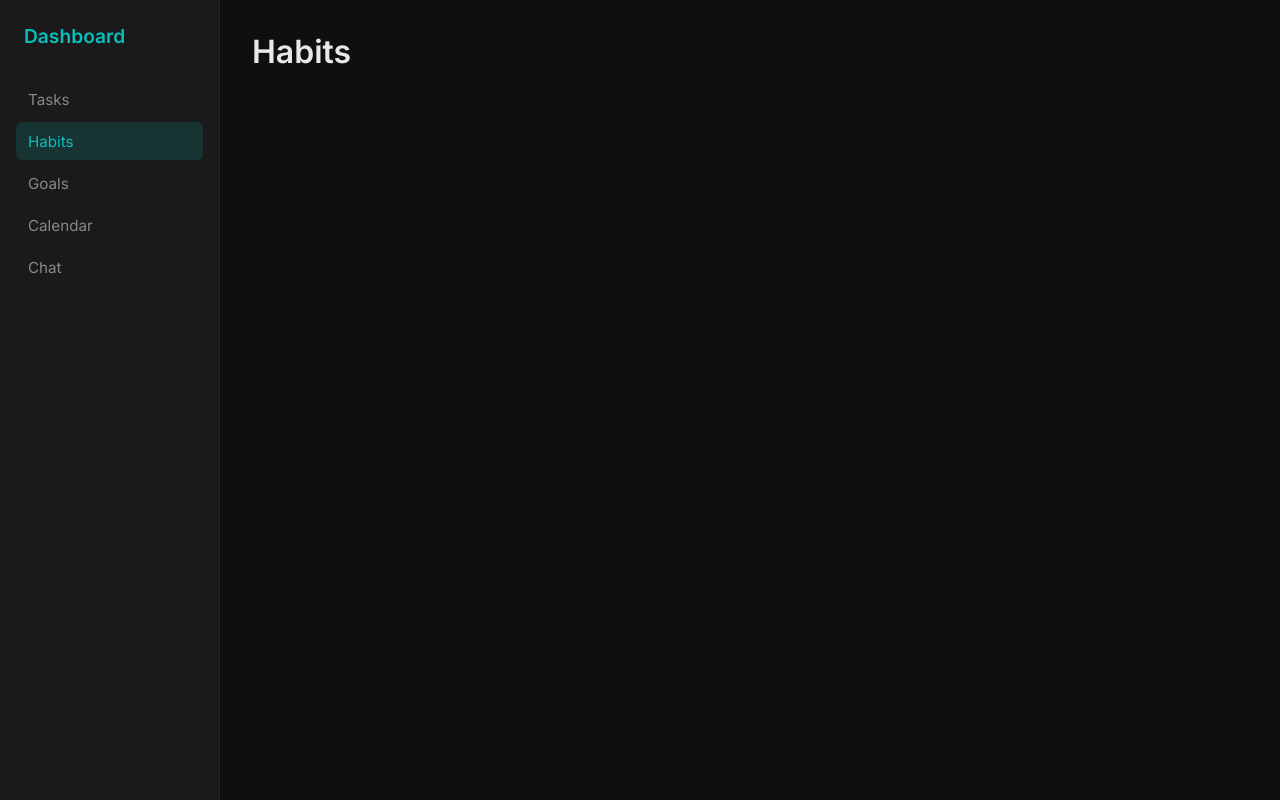
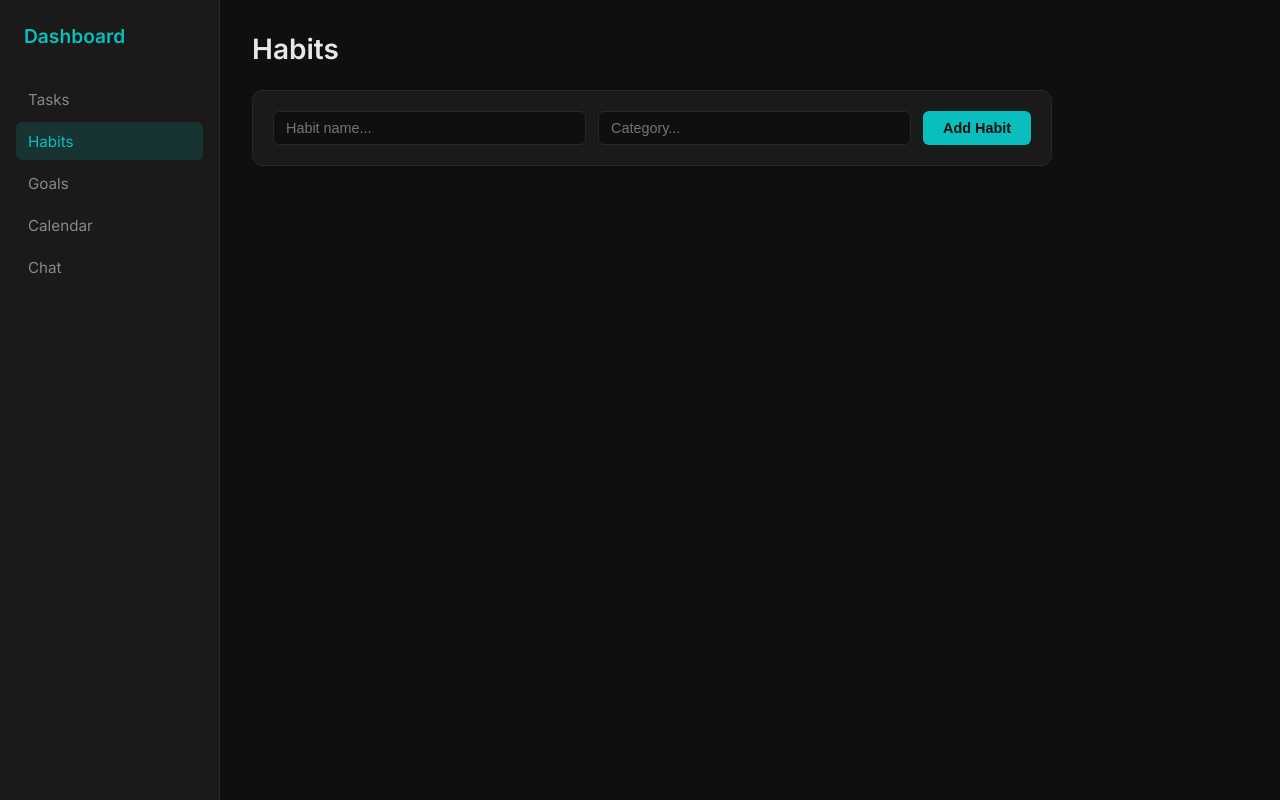
Before and after one commit to domshuyler/dashboard, a React (Vite) app in the folder personal-dashboard/: page /habits in a window 1280 px wide. Built offline with nearby package versions, Linux system fonts and the light colour scheme.

Commit message:
habits module complete

```diff
--- /dev/null
+++ b/personal-dashboard/src/pages/Habits.css
@@ -0,0 +1,30 @@
+.habit-group {
+  margin-bottom: 1.5rem;
+}
+
+.habit-category {
+  font-size: 0.85rem;
+  font-weight: 600;
+  text-transform: uppercase;
+  letter-spacing: 0.08em;
+  color: var(--color-text-muted);
+  margin-bottom: 0.75rem;
+}
+
+.task-item.completed {
+  border-color: var(--color-accent);
+  opacity: 0.7;
+}
+
+.task-item.completed .task-title {
+  text-decoration: line-through;
+  color: var(--color-text-muted);
+}
+
+.streak {
+  font-size: 0.75rem;
+  color: var(--color-text-muted);
+  padding: 2px 8px;
+  border-radius: 20px;
+  border: 1px solid var(--color-border);
+}
--- a/personal-dashboard/src/pages/Habits.jsx
+++ b/personal-dashboard/src/pages/Habits.jsx
@@ -1,7 +1,108 @@
+import { useState } from 'react'
+import './Habits.css'
+
 function Habits() {
+  const [habits, setHabits] = useState([])
+  const [newHabit, setNewHabit] = useState({
+    name: '',
+    category: ''
+  })
+
+  const today = new Date().toISOString().split('T')[0]
+
+  const addHabit = () => {
+    if (!newHabit.name.trim()) return
+    setHabits([...habits, {
+      ...newHabit,
+      id: Date.now(),
+      streak: 0,
+      lastCompleted: null,
+      completedToday: false
+    }])
+    setNewHabit({ name: '', category: '' })
+  }
+
+  const toggleHabit = (id) => {
+    setHabits(habits.map(habit => {
+      if (habit.id !== id) return habit
+
+      if (habit.completedToday) {
+        return {
+          ...habit,
+          completedToday: false,
+          streak: habit.streak > 0 ? habit.streak - 1 : 0,
+          lastCompleted: null
+        }
+      }
+
+      const yesterday = new Date()
+      yesterday.setDate(yesterday.getDate() - 1)
+      const yesterdayStr = yesterday.toISOString().split('T')[0]
+      const newStreak = habit.lastCompleted === yesterdayStr ? habit.streak + 1 : 1
+
+      return {
+        ...habit,
+        completedToday: true,
+        streak: newStreak,
+        lastCompleted: today
+      }
+    }))
+  }
+
+  const deleteHabit = (id) => {
+    setHabits(habits.filter(habit => habit.id !== id))
+  }
+
+  const grouped = habits.reduce((acc, habit) => {
+    const key = habit.category || 'Uncategorized'
+    if (!acc[key]) acc[key] = []
+    acc[key].push(habit)
+    return acc
+  }, {})
+
   return (
-    <div>
+    <div className="page">
       <h1>Habits</h1>
+
+      <div className="task-form">
+        <input
+          type="text"
+          placeholder="Habit name..."
+          value={newHabit.name}
+          onChange={(e) => setNewHabit({ ...newHabit, name: e.target.value })}
+        />
+        <input
+          type="text"
+          placeholder="Category..."
+          value={newHabit.category}
+          onChange={(e) => setNewHabit({ ...newHabit, category: e.target.value })}
+        />
+        <button onClick={addHabit}>Add Habit</button>
+      </div>
+
+      {Object.entries(grouped).map(([category, habits]) => (
+        <div key={category} className="habit-group">
+          <h2 className="habit-category">{category}</h2>
+          <div className="task-list">
+            {habits.map(habit => (
+              <div key={habit.id} className={`task-item ${habit.completedToday ? 'completed' : ''}`}>
+                <input
+                  type="checkbox"
+                  checked={habit.completedToday}
+                  onChange={() => toggleHabit(habit.id)}
+                />
+                <div className="task-info">
+                  <span className="task-title">{habit.name}</span>
+                  <div className="task-meta">
+                    <span className="streak">🔥 {habit.streak} day streak</span>
+                  </div>
+                </div>
+                <button onClick={() => deleteHabit(habit.id)}>Delete</button>
+              </div>
+            ))}
+          </div>
+        </div>
+      ))}
     </div>
   )
 }
```
